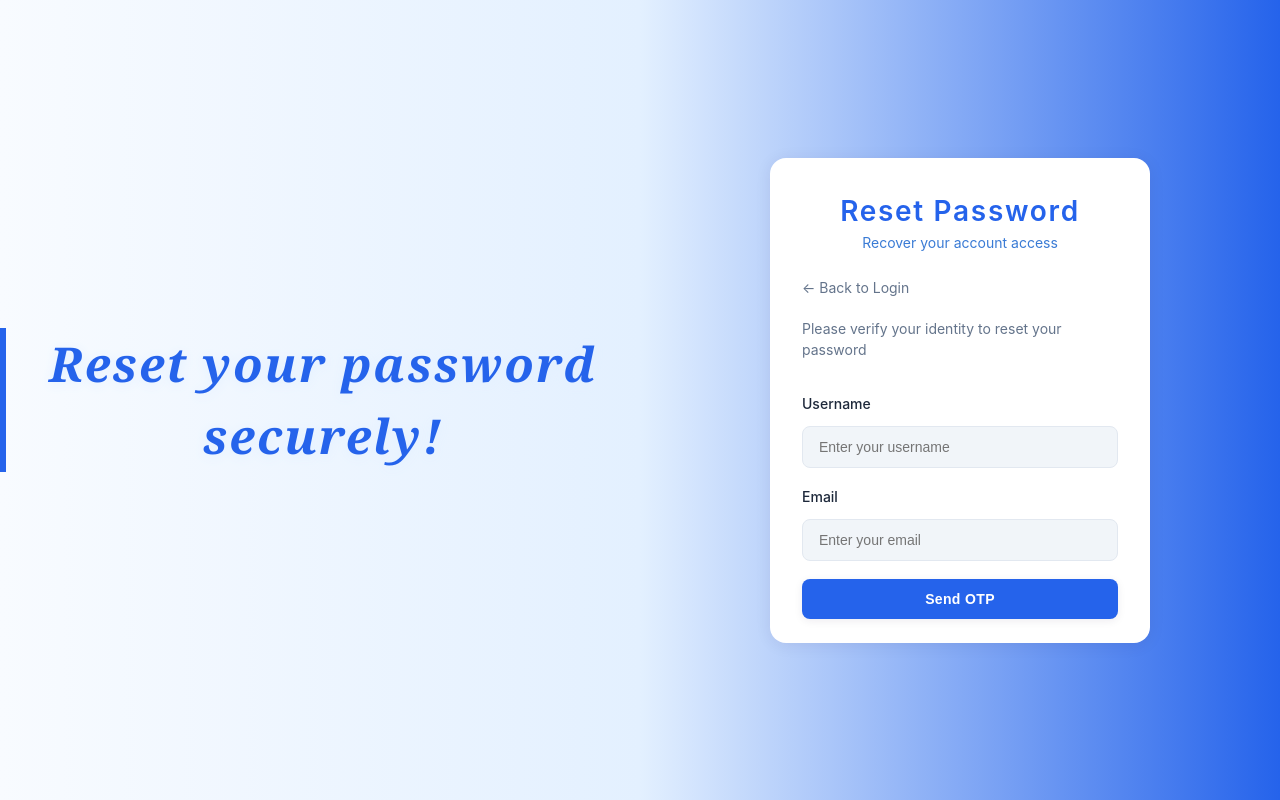
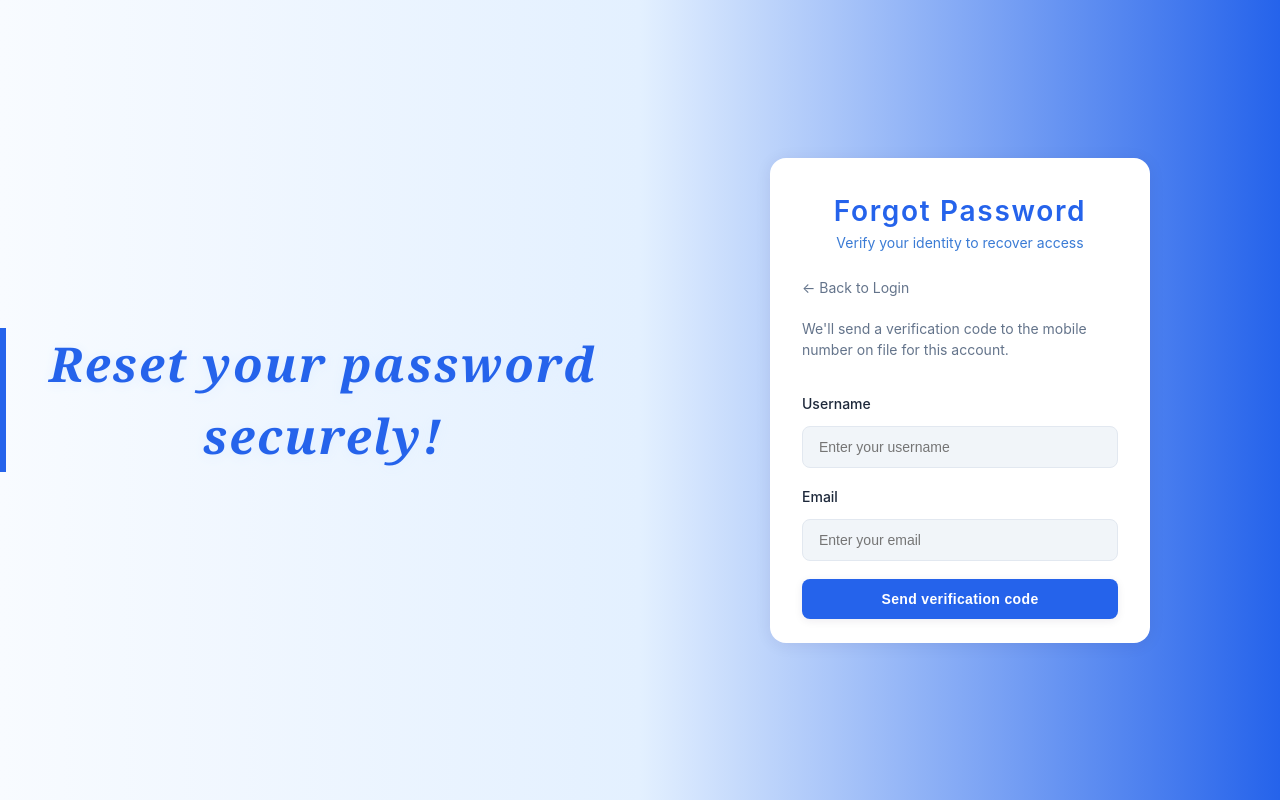
Before and after one commit to abinaychikkula-05/Sentiview, a React (Create React App) app in the folder Frontend/: page /forgot-password in a window 1280 px wide. Built offline with nearby package versions, Linux system fonts and the light colour scheme.

Commit message:
UI: clarify forgot-password page title and button labels (remove OTP wording)

```diff
--- a/Frontend/src/pages/ForgotPassword.js
+++ b/Frontend/src/pages/ForgotPassword.js
@@ -149,8 +149,8 @@ const ForgotPassword = () => {
       </div>
       <div className="split-right">
         <div className="auth-box">
-          <h1 className="auth-title">Reset Password</h1>
-          <p className="auth-subtitle">Recover your account access</p>
+          <h1 className="auth-title">Forgot Password</h1>
+          <p className="auth-subtitle">Verify your identity to recover access</p>
           <Link to="/login" className="back-home-link" style={{ display: 'block', marginBottom: '20px', color: '#64748b', textDecoration: 'none', fontSize: '14px' }}>← Back to Login</Link>
 
           {step === 1 ? (
@@ -159,7 +159,7 @@ const ForgotPassword = () => {
               {success && <div className="success-message">{success}</div>}
 
               <p style={{ fontSize: '14px', color: '#64748b', marginBottom: '15px' }}>
-                Please verify your identity to reset your password
+                We'll send a verification code to the mobile number on file for this account.
               </p>
 
               <div className="form-group">
@@ -201,11 +201,11 @@ const ForgotPassword = () => {
 
               {!otpSent ? (
                 <button type="submit" className="btn btn-primary" disabled={loading}>
-                  {loading ? 'Sending OTP...' : 'Send OTP'}
+                  {loading ? 'Sending code...' : 'Send verification code'}
                 </button>
               ) : (
                 <button type="button" className="btn btn-primary" disabled={loading} onClick={handleVerifyOtp}>
-                  {loading ? 'Verifying OTP...' : 'Verify OTP'}
+                  {loading ? 'Verifying...' : 'Verify code'}
                 </button>
               )}
             </form>
```
